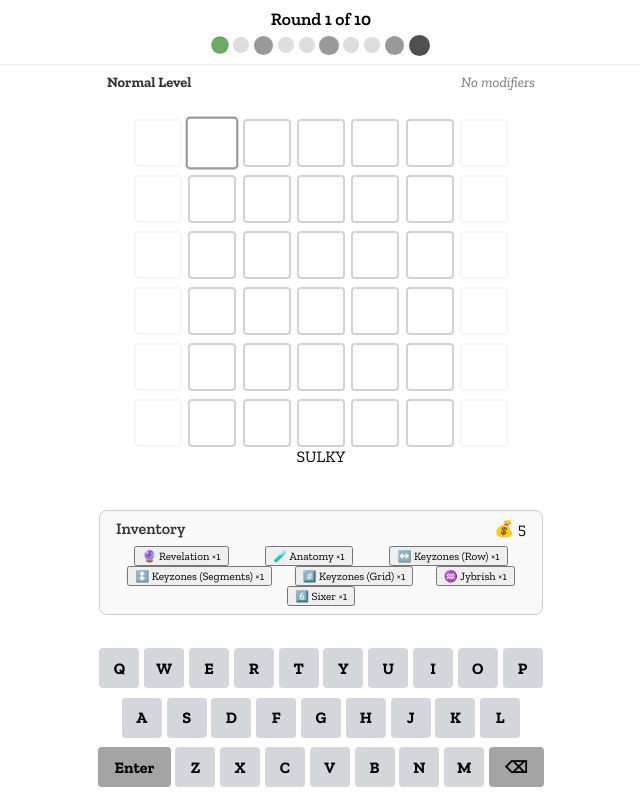
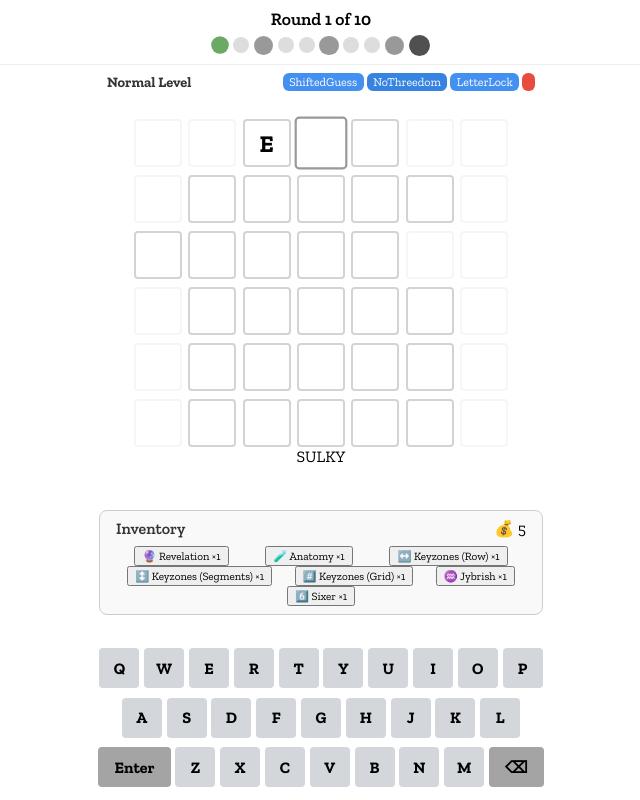
Before and after one commit to gabeszeto/unwordable, a React (Vite) app in the folder game/: page /play in a window 1280 px wide. Shown: the whole page, without its empty margins (319-959 px from the left). Built offline with nearby package versions, Linux system fonts and the light colour scheme.

Commit message:
feat: HUGE FIX TO CHRONOLOGICAL INITIAL RENDER AND REVELATION LOGIC

```diff
--- a/game/src/app/App.jsx
+++ b/game/src/app/App.jsx
@@ -10,6 +10,7 @@ import { DebuffsProvider } from '../contexts/debuffs/DebuffsContext';
 import '../styles.css'
 import GameStageManager from '../features/GameStageManager';
 import { DeathProvider } from '../contexts/death/DeathContext';
+import { CorrectnessProvider } from '../contexts/CorrectnessContext';
 
 export default function App() {
   return (
@@ -18,12 +19,14 @@ export default function App() {
         <DebuffsProvider>
           <PerksProvider>
             <CashProvider>
+              <CorrectnessProvider>
                 <BrowserRouter>
                   <Routes>
                     <Route path="/" element={<Home />} />
                     <Route path="/play" element={<GameStageManager />} />
                   </Routes>
                 </BrowserRouter>
+                </CorrectnessProvider>
             </CashProvider>
           </PerksProvider>
         </DebuffsProvider>
--- /dev/null
+++ b/game/src/contexts/BoardHelperContext.jsx
@@ -0,0 +1,25 @@
+// contexts/BoardHelperContext.jsx
+import { createContext, useContext, useState } from "react";
+
+const BoardHelperContext = createContext();
+
+export function BoardHelperProvider({ children }) {
+  // rowsAfterDebuffs[guessIndex] = array of column indices active for that guess
+  const [rowsAfterDebuffs, setRowsAfterDebuffs] = useState([]);
+
+  const value = {
+    rowsAfterDebuffs,
+    setRowsAfterDebuffs,
+    getRowActiveIndices: (rowIndex) => rowsAfterDebuffs[rowIndex] || []
+  };
+
+  return (
+    <BoardHelperContext.Provider value={value}>
+      {children}
+    </BoardHelperContext.Provider>
+  );
+}
+
+export function useBoardHelper() {
+  return useContext(BoardHelperContext);
+}
--- a/game/src/contexts/CorrectnessContext.jsx
+++ b/game/src/contexts/CorrectnessContext.jsx
@@ -1,14 +1,16 @@
-import { createContext, useContext, useState, useEffect } from 'react';
+import { createContext, useContext, useState, useCallback, useMemo } from 'react';
 
 const CorrectnessContext = createContext();
-
 export const useCorrectness = () => useContext(CorrectnessContext);
 
 export function CorrectnessProvider({ children }) {
+  // Start empty (no debug seeds)
   const [trulyCorrectIndices, setTrulyCorrectIndices] = useState([]);
   const [revealedIndices, setRevealedIndices] = useState([]);
 
+  // Store PADDED board indices here (the same ones you compare against paddedTargetWord)
   const markAsTrulyCorrect = (index) => {
+    if (index >= 1 && index <= 5) {
       setTrulyCorrectIndices(prev => {
         if (!prev.includes(index)) {
           const updated = [...prev, index];
@@ -17,34 +19,49 @@ export function CorrectnessProvider({ children }) {
         }
         return prev;
       });
+    }
   };
 
-  const revealIndex = (index) => {
-    setRevealedIndices(prev => prev.includes(index) ? prev : [...prev, index]);
+
+  // Public API for revealing; don’t export the raw setter unless you really need it
+  const revealIndex = useCallback((index) => {
+    setRevealedIndices(prev => (prev.includes(index) ? prev : [...prev, index]));
+  }, []);
+
+  // Call this ONLY when a new round starts (not on every submit)
+  const resetCorrectness = useCallback(() => {
+    setTrulyCorrectIndices([]);
+    setRevealedIndices([]);
+  }, []);
+
+  // Takes paddedTargetWord so we operate in the same index space
+  const getUnrevealedTrulyCorrectIndices = () => {
+    const realSlots = [1, 2, 3, 4, 5]; // actual target word columns
+
+    return realSlots.filter(i =>
+      !trulyCorrectIndices.includes(i) &&
+      !revealedIndices.includes(i)
+    );
   };
 
-  const resetCorrectness = () => {
-    setTrulyCorrectIndices([]);
-    setRevealedIndices([]);
-  };
-
-  const getUnrevealedTrulyCorrectIndices = (targetWord) => {
-    return [...targetWord]
-      .map((_, i) => i)
-      .filter(i => !trulyCorrectIndices.includes(i) && !revealedIndices.includes(i));
-  };
-
-  return (
-    <CorrectnessContext.Provider
-      value={{
+  const value = useMemo(() => ({
     trulyCorrectIndices,
     revealedIndices,
     markAsTrulyCorrect,
     revealIndex,
     resetCorrectness,
     getUnrevealedTrulyCorrectIndices,
-      }}
-    >
+  }), [
+    trulyCorrectIndices,
+    revealedIndices,
+    markAsTrulyCorrect,
+    revealIndex,
+    resetCorrectness,
+    getUnrevealedTrulyCorrectIndices,
+  ]);
+
+  return (
+    <CorrectnessContext.Provider value={value}>
       {children}
     </CorrectnessContext.Provider>
   );
--- a/game/src/features/game/GameScreen.jsx
+++ b/game/src/features/game/GameScreen.jsx
@@ -21,7 +21,8 @@ import shuffledWordles from '../../assets/shuffled_real_wordles.txt?raw';
 
 export default function GameScreen() {
   const { stage, setStage, advanceStage } = useLevel();
-  const { revealedIndices, setRevealedIndices } = useCorrectness();
+  const [guesses, setGuesses] = useState([]);
+  const { trulyCorrectIndices, revealedIndices, setRevealedIndices } = useCorrectness();
   const { setDeathInfo } = useDeath();
   const { cash, addCash } = useCash();
   const { activeDebuffs, passiveDebuffs } = useDebuffs();
@@ -71,9 +72,9 @@ export default function GameScreen() {
     targetWord,
     onKBActivate: setKeyzoneType,
     revealedIndices,
-    setRevealedIndices,
     setInfoPerkKey,
-    setSixerMode
+    setSixerMode,
+    guesses
   };
 
   const [virtualKeyHandler, setVirtualKeyHandler] = useState(null);
@@ -149,7 +150,6 @@ export default function GameScreen() {
 
             // Reset things
             resetUsedPerks();
-            setRevealedIndices([]);
             setUsedKeys({});
             setKeyzoneType(null);
             setKeyzoneOverlayVisible(false);
@@ -162,12 +162,11 @@ export default function GameScreen() {
             setStage(100);
           }
         }}
-
+        guesses={guesses}
+        setGuesses={setGuesses}
         setUsedKeys={setUsedKeys}
         usedKeys={usedKeys}
         targetWord={targetWord}
-        revealedIndices={revealedIndices}
-        setRevealedIndices={setRevealedIndices}
         onVirtualKey={setVirtualKeyHandler}
         cashEarned={cashEarned}
         feedbackShownUpToRow={feedbackShownUpToRow}
--- a/game/src/features/game/components/Board.jsx
+++ b/game/src/features/game/components/Board.jsx
@@ -3,7 +3,7 @@ import './boardStyles.css';
 import { useDebuffs } from '../../../contexts/debuffs/DebuffsContext';
 import { usePerks } from '../../../contexts/perks/PerksContext';
 import { useCorrectness } from '../../../contexts/CorrectnessContext';
-
+import { useBoardHelper } from '../../../contexts/BoardHelperContext';
 
 const WORD_LENGTH = 5;
 const MAX_ROW_LENGTH = 7;
@@ -24,6 +24,8 @@ const validWords = {
 };
 
 export default function Board({
+  guesses,
+  setGuesses,
   onRoundComplete,
   setUsedKeys,
   usedKeys,
@@ -34,14 +36,16 @@ export default function Board({
   setSixerMode,
   sixerMode
 }) {
-  const [guesses, setGuesses] = useState([]);
   const [guessRanges, setGuessRanges] = useState([]);
   const { revealedIndices } = useCorrectness();
+  const { setRowsAfterDebuffs, rowsAfterDebuffs, getRowActiveIndices: getRowFromHelper } = useBoardHelper();
 
   const [currentGuess, setCurrentGuess] = useState(Array(MAX_ROW_LENGTH).fill(''));
   const [shakeRow, setShakeRow] = useState(false);
   const [bouncingIndices, setBouncingIndices] = useState([]);
   const [isGameOver, setIsGameOver] = useState(false);
+
+  const [boardInitialized, setBoardInitialized] = useState(false);
 
   // Local debuffs
   const { activeDebuffs, passiveDebuffs } = useDebuffs();
@@ -56,56 +60,14 @@ export default function Board({
   const isFeedbackDelayActive = activeDebuffs.includes('DelayedFeedback');
   const FEEDBACK_DELAY_THRESHOLD = 2; // First 2 guesses are delayed
 
-  // Shortened word logic, active only on first row, and if debuff is active
-  const [shortenedBlockIndices, setShortenedBlockIndices] = useState([]);
-
-  const getActiveIndices = (len) => {
-    const offset = Math.floor((MAX_ROW_LENGTH - len) / 2);
+  const baseIndices = (len, maxLen) => {
+    const offset = Math.floor((maxLen - len) / 2);
     return Array.from({ length: len }, (_, i) => i + offset);
   };
 
-  useEffect(() => {
-    if (shortenedBlockIndices.length === 0) {
-      if ('NoThreedom' in passiveDebuffs) {
-        setShortenedBlockIndices([1, 5]);
-      } else if ('NoFoureedom' in passiveDebuffs) {
-        const blockIndex = Math.random() < 0.5 ? 1 : 5;
-        setShortenedBlockIndices([blockIndex]);
-      }
-    }
-  }, [passiveDebuffs, shortenedBlockIndices]);
-
-  // ShiftedGuess debuff logic
-  const isShiftedGuessActive = passiveDebuffs['ShiftedGuess'] > 0;
-  const shiftedGuessRowRef = useRef(null); // Which row to shift (0–2)
+  // Initial render logic
+  const shiftedGuessRowRef = useRef(null);
   const shiftDirectionRef = useRef(null);
-  const [shiftInitialized, setShiftInitialized] = useState(false);
-
-  // Shift init here
-  useEffect(() => {
-    if (
-      isShiftedGuessActive &&
-      shiftedGuessRowRef.current === null &&
-      shiftDirectionRef.current === null
-    ) {
-      shiftedGuessRowRef.current = Math.floor(Math.random() * 3); // 0–2
-      shiftDirectionRef.current = Math.random() < 0.5 ? -1 : 1;
-      setShiftInitialized(true); // force re-render
-    }
-  }, [isShiftedGuessActive]);
-
-  useEffect(() => {
-    if (!isGameOver && guesses.length === 0 && shiftInitialized) {
-      const activeIndices = getRowActiveIndices(0); // first row
-      const newGuess = Array(MAX_ROW_LENGTH).fill('');
-      activeIndices.forEach((i) => {
-        newGuess[i] = '';
-      });
-      setCurrentGuess(newGuess);
-    }
-  }, [shiftInitialized, shortenedBlockIndices]);
-
-  // LockedLetter
   const lockedLetterByRow = useRef({});
   const [letterLocked, setLetterLocked] = useState(false)
 
@@ -118,70 +80,102 @@ export default function Board({
   const [sixerActiveIndices, setSixerActiveIndices] = useState(null);
   const [sixerMeta, setSixerMeta] = useState([]); // e.g. [{ start: 0 }, null, { start: 1 }, ...]
 
-  function getFinalRowIndices({
-    rowIndex,
-    wordLength,
-    maxRowLength,
-    passiveDebuffs,
-    shiftedGuessRow,
-    shiftDirection,
-    shortenedBlockIndices
-  }) {
-    let indices = getActiveIndices(wordLength); // Only needs wordLength because getActiveIndices is already scoped to maxRowLength
 
-    // Step 1: Apply FourSight (shortening first row)
-    if (rowIndex === 0 && 'NoFoureedom' in passiveDebuffs && shortenedBlockIndices != null) {
-      indices = indices.filter(i => !shortenedBlockIndices.includes(i));
+  // Grab row indices
+  const getRowIndicesSafe = useCallback((rowIndex) => {
+    return (rowsAfterDebuffs?.[rowIndex] && rowsAfterDebuffs[rowIndex].length)
+      ? rowsAfterDebuffs[rowIndex]
+      : baseIndices(WORD_LENGTH, MAX_ROW_LENGTH); // fallback only if init hasn’t landed
+  }, [rowsAfterDebuffs]);
+
+  const getRowActiveIndices = useCallback((rowIndex) => {
+    const base = getRowIndicesSafe(rowIndex);
+    // Overlay Sixer only on the *current* editing row
+    if (sixerActiveIndices && rowIndex === guesses.length) {
+      return Array.from({ length: 6 }, (_, k) => sixerActiveIndices[0] + k);
+    }
+    return base;
+  }, [getRowIndicesSafe, sixerActiveIndices, guesses.length]);
+
+  // THE CHUNKY USEEFFECT FOR INITIAL RENDER BIG BIGBIG
+  useEffect(() => {
+    // reset per-round stuff
+    setBoardInitialized(false);
+    setRowsAfterDebuffs([]);
+    lockedLetterByRow.current = {};
+    // (optional) also clear per-row metadata:
+    // setSixerMeta([]); setGuessRanges([]);
+
+    // ----- Step 1: first-row shortening (NoThreedom / NoFoureedom)
+    const firstRowBase = baseIndices(WORD_LENGTH, MAX_ROW_LENGTH); // [1..5]
+    let shortenedFirstRow = firstRowBase;
+    if ('NoThreedom' in passiveDebuffs) {
+      shortenedFirstRow = firstRowBase.filter(i => i !== 1 && i !== 5); // [2,3,4]
+    } else if ('NoFoureedom' in passiveDebuffs) {
+      const block = Math.random() < 0.5 ? 1 : 5;
+      shortenedFirstRow = firstRowBase.filter(i => i !== block);        // [2..5] or [1..4]
     }
 
-    // Step 2: Apply ShiftedGuess (only for 1 row)
-    if (shiftedGuessRow === rowIndex && shiftDirection != null) {
-      indices = indices.map(i => i + shiftDirection).filter(i => i >= 0 && i < maxRowLength);
+    // ----- Step 2: ShiftedGuess (choose one row & a direction)
+    const shiftActive = (passiveDebuffs['ShiftedGuess'] || 0) > 0;
+    if (shiftActive) {
+      shiftedGuessRowRef.current = Math.random() < 0.5 ? 1 : 2;      shiftDirectionRef.current = Math.random() < 0.5 ? -1 : +1;  // -1 or +1
+    } else {
+      shiftedGuessRowRef.current = null;
+      shiftDirectionRef.current = null;
     }
 
-    return indices;
-  }
+    // helper to apply shift (bounded by board)
+    const applyShift = (indices, rowIndex) => {
+      if (shiftedGuessRowRef.current !== rowIndex || shiftDirectionRef.current == null) return indices;
+      const dir = shiftDirectionRef.current;
+      return indices.map(i => i + dir).filter(i => i >= 0 && i < MAX_ROW_LENGTH);
+    };
 
-  const getRowActiveIndices = useCallback((rowIndex) => {
-    if (sixerActiveIndices && rowIndex === guesses.length) {
-      return Array.from(
-        { length: 6 },
-        (_, i) => i + sixerActiveIndices[0]
-      );
+    // ----- Step 3: compute all rows after debuffs (no Sixer overlay here)
+    const rows = [];
+    for (let row = 0; row < MAX_GUESSES; row++) {
+      let indices = baseIndices(WORD_LENGTH, MAX_ROW_LENGTH);
+      if (row === 0) indices = shortenedFirstRow;       // first-row shorten
+      indices = applyShift(indices, row);               // maybe shifted
+      rows.push(indices);
     }
 
-    return getFinalRowIndices({
-      rowIndex,
-      wordLength: WORD_LENGTH,
-      maxRowLength: MAX_ROW_LENGTH,
-      passiveDebuffs,
-      shortenedBlockIndices,
-      shiftedGuessRow: shiftedGuessRowRef.current,
-      shiftDirection: shiftDirectionRef.current
-    });
-  }, [sixerActiveIndices, guesses.length, passiveDebuffs, shortenedBlockIndices]);
+    setRowsAfterDebuffs(rows);
 
+    // ----- Step 4: seed LetterLock using the final rows
+    if ('LetterLock' in passiveDebuffs) {
+      const topLetters = ['E', 'A', 'R', 'I', 'O', 'T', 'N', 'S', 'L', 'C'];
+      const eligibleRows = [0, 1, 2];
+      const lockRow = eligibleRows[Math.floor(Math.random() * eligibleRows.length)];
+      const allowed = rows[lockRow] ?? [];
+      if (allowed.length) {
+        // if you want to avoid already revealed cells, do it here (optional)
+        const pool = allowed; // or: allowed.filter(i => !revealedIndices.includes(i))
+        const lockIndex = pool[Math.floor(Math.random() * pool.length)];
+        const lockLetter = topLetters[Math.floor(Math.random() * topLetters.length)];
+        lockedLetterByRow.current[lockRow] = { index: lockIndex, letter: lockLetter };
+        setLetterLocked(true);
+      }
+    }
 
-  useEffect(() => {
-    if ('LetterLock' in passiveDebuffs && Object.keys(lockedLetterByRow.current).length === 0) {
-      const topLetters = ['E', 'A', 'R', 'I', 'O', 'T', 'N', 'S', 'L', 'C'];
+    // ----- Step 5: seed the current guess row NOW that rows are final
+    {
+      const firstRow = rows[0] ?? [];
+      const next = Array(MAX_ROW_LENGTH).fill('');
+      // touch only playable slots (clarity; all others stay '')
+      firstRow.forEach(i => { next[i] = ''; });
+      setCurrentGuess(next);
+    }
 
-      const eligibleRows = [0, 1, 2];
-      const selectedRow = eligibleRows[Math.floor(Math.random() * eligibleRows.length)];
-      const rowIndices = getRowActiveIndices(selectedRow);
-
-      const selectedIndex = rowIndices[Math.floor(Math.random() * rowIndices.length)];
-      const selectedLetter = topLetters[Math.floor(Math.random() * topLetters.length)];
-      console.log(`index: ${selectedIndex} and letter: ${selectedLetter} in row ${selectedRow}`)
-      lockedLetterByRow.current[selectedRow] = {
-        index: selectedIndex,
-        letter: selectedLetter
-      };
-
-      setLetterLocked(true)
-    }
-  }, [passiveDebuffs, getRowActiveIndices]);
-
+    // ----- Step 6: mark board ready
+    setBoardInitialized(true);
+  }, [
+    passiveDebuffs,     // shape/flags that change round layout
+    MAX_GUESSES,
+    MAX_ROW_LENGTH,
+    WORD_LENGTH
+  ]);
 
   const paddedTargetWord = useMemo(() => {
     const padded = Array(MAX_ROW_LENGTH).fill('');
@@ -242,9 +236,10 @@ export default function Board({
   }, [revealedIndices, paddedTargetWord]);
 
   useEffect(() => {
+    if (!boardInitialized) return;
     window.addEventListener('keydown', handleKeyDown);
     return () => window.removeEventListener('keydown', handleKeyDown);
-  }, [handleKeyDown]);
+  }, [boardInitialized, handleKeyDown]);
 
   const getLetterClass = (letter, index, isCurrentRow, rowActiveIndices, rowIndex) => {
     if (!letter || !rowActiveIndices.includes(index)) return '';
@@ -311,11 +306,6 @@ export default function Board({
     const letters = Array.from({ length: MAX_ROW_LENGTH }, (_, i) => {
       const letter = guessArray[i] || '';
       const isActive = rowActiveIndices.includes(i);
-      const isBlockedSlot =
-        rowIndex === 0 &&
-        'NoFoureedom' in passiveDebuffs &&
-        shortenedBlockIndices.includes(i) &&
-        !getRowActiveIndices(rowIndex).includes(i);
 
       let displayLetter = letter;
 
@@ -371,7 +361,6 @@ export default function Board({
         ${letterClass}
         ${isCurrent ? 'current-input' : ''}
         ${!isActive ? 'inactive' : ''}
-        ${isBlockedSlot ? 'blocked' : ''}
         ${isSixerSelectableTile ? 'sixer-entry' : ''}
         ${isSixerLockedVisual ? 'sixer-locked' : ''}
 
@@ -463,13 +452,31 @@ export default function Board({
     }
 
     return renderedRows;
-  }, [guesses, currentGuess, isGameOver, revealedIndices, shakeRow, shortenedBlockIndices, shiftInitialized, sixerMode, letterLocked, MAX_GUESSES]);
+  }, [
+    guesses,
+    currentGuess,
+    isGameOver,
+    revealedIndices,
+    shakeRow,
+    sixerMode,
+    sixerMeta,
+    MAX_GUESSES,
+    getRowActiveIndices
+  ]);
 
   useEffect(() => {
     if (typeof onVirtualKey === 'function') {
       onVirtualKey(() => handleKeyDown);
     }
   }, [handleKeyDown]);
+
+  if (!boardInitialized) {
+    return (
+      <div className="board-container">
+        <div className="board" />
+      </div>
+    );
+  }
 
   return (
     <div className="board-container">
--- a/game/src/features/perks/components/Revelation.jsx
+++ b/game/src/features/perks/components/Revelation.jsx
@@ -1,36 +1,56 @@
-import { usePerks } from '../../../contexts/perks/PerksContext';
-import { useCorrectness } from '../../../contexts/CorrectnessContext';
+import { usePerks } from "../../../contexts/perks/PerksContext";
+import { useCorrectness } from "../../../contexts/CorrectnessContext";
+import { useBoardHelper } from "../../../contexts/BoardHelperContext";
 
 export default function Revelation({
   perkKey = 'Revelation',
-  targetWord,
   usedPerks,
   markAsUsed,
-  remaining
+  remaining,
+  guesses
 }) {
   const { perks, usePerk } = usePerks();
-  const { revealedIndices, revealIndex, getUnrevealedTrulyCorrectIndices } = useCorrectness();
+  const { revealIndex, getUnrevealedTrulyCorrectIndices, revealedIndices } = useCorrectness();
+  const { getRowActiveIndices } = useBoardHelper();
 
   const quantity = perks[perkKey] || 0;
   const used = usedPerks.includes(perkKey);
 
+  const currentRow = Array.isArray(guesses) ? guesses.length : 0;
+  const allowed = getRowActiveIndices(currentRow) || [];
+
   const handleClick = () => {
     if (used || quantity <= 0) return;
 
-    const unrevealed = getUnrevealedTrulyCorrectIndices(targetWord);
-    console.log(unrevealed)
+    const allowed = getRowActiveIndices(guesses.length) || [];
+    if (!allowed.length) return; // no playable slots in this row
 
-    if (unrevealed.length === 0) return;
+    // 1) Intersection: (unrevealed & not-truly-correct from [1..5]) ∩ allowed
+    const unrevealedTruly = getUnrevealedTrulyCorrectIndices(); // from context, in [1..5]
+    const allowedSet = new Set(allowed);
+    const candidates = unrevealedTruly.filter(i => allowedSet.has(i));
 
-    const randomIndex = unrevealed[Math.floor(Math.random() * unrevealed.length)];
-    revealIndex(randomIndex);
+    // 2) Fallback: any unrevealed index within the allowed window
+    const fallbackUnrevealed = allowed.filter(i => !revealedIndices.includes(i));
+
+    // 3) Last resort: any allowed index
+    const pool =
+      candidates.length ? candidates :
+      fallbackUnrevealed.length ? fallbackUnrevealed :
+      allowed;
+
+    const pick = pool[Math.floor(Math.random() * pool.length)];
+    revealIndex(pick);
 
     markAsUsed(perkKey);
     usePerk(perkKey);
   };
 
+
+  const disabled = used || quantity <= 0 || !allowed.length;
+
   return (
-    <button className="perk-button" onClick={handleClick} disabled={used || quantity <= 0}>
+    <button className="perk-button" onClick={handleClick} disabled={disabled}>
       🔮 Revelation ×{remaining}
     </button>
   );
```
Also changed, not shown: game/src/features/GameStageManager.jsx (+20 -8 lines), game/src/features/game/components/utils/useKeyboardHandlers.js (+25 -14 lines). Lines whose indentation alone changed are shown as unchanged.
